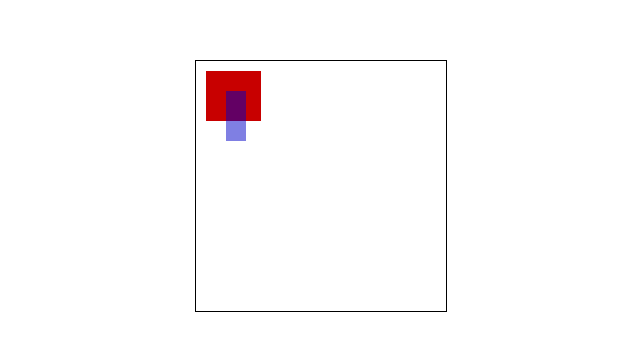
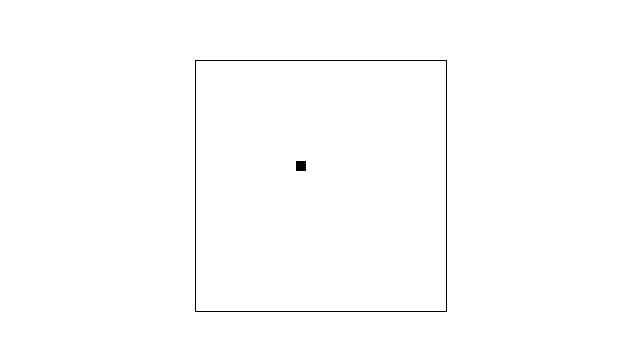
Before and after one commit to jvillarejo/SnakeHtml5, a plain HTML site: page test.html in a window 1280 px wide. Shown: the part 214-564 px from the top of the page, without its empty margins (319-959 px from the left). Drawn offline with Linux system fonts and the light colour scheme.

Commit message:
Snake test

```diff
--- a/test.html
+++ b/test.html
@@ -31,21 +31,103 @@
 	</style>
 	<script type="text/javascript">
 
-		function draw() {
+		const UP = 38;
+		const DOWN = 40;
+		const RIGHT = 39;
+		const LEFT = 37;
+
+		const SQUARE_WIDTH = 10;
+		const SQUARE_HEIGHT = 10;
+
+		const GAME_WIDTH = 250;
+		const GAME_HEIGHT = 250;
+
+		var speedY = 0;
+		var speedX = 0;
+
+		var x = 100;
+		var y = 100;
+
+		function init() {
+			document.onkeyup = onKeyUp;
+			setInterval(onInterval, 500);
+		}
+
+		function onKeyUp(e) {
+			resetSpeed();
+
+			if(e.keyCode == UP) {
+				speedY = -1;
+			}
+
+			if(e.keyCode == DOWN) {
+				speedY = 1;
+			}
+
+			if(e.keyCode == LEFT) {
+				speedX = -1;
+			}
+
+			if(e.keyCode == RIGHT) {
+				speedX = 1;
+			}
+
+		}
+
+		function resetSpeed() {
+			speedX = 0;
+			speedY = 0;
+		}
+
+		function onInterval() {
+			clearSquare();
+			updateInput();
+			validateWallsCollision();
+			drawSquare();
+
+		}
+
+		function validateWallsCollision() {
+			if(x > GAME_WIDTH) {
+				x = 0;
+			}
+
+			if(y > GAME_HEIGHT) {
+				y = 0;
+			}
+
+			if( y < 0 ) {
+				y = GAME_HEIGHT;
+			}
+
+			if( x < 0 ) {
+				x = GAME_WIDTH;
+			}
+		}
+
+		function updateInput() {
+			y+=speedY * SQUARE_HEIGHT;
+			x+=speedX * SQUARE_WIDTH;
+		}
+
+		function clearSquare() {
 			var canvas = document.getElementById('canvas');
 			if(canvas.getContext) {
 				var context = canvas.getContext("2d");
+				context.clearRect(x,y,SQUARE_WIDTH,SQUARE_HEIGHT);
+			}
+		}
 
-				context.fillStyle = "rgb(200,0,0)";
-				context.fillRect(10,10,55,50);
+		function drawSquare() {
+			var canvas = document.getElementById('canvas');
+			if(canvas.getContext) {
+				var context = canvas.getContext("2d");
+				context.fillRect(x,y,SQUARE_WIDTH,SQUARE_HEIGHT);
+			}
+		}
 
-				context.fillStyle = "rgba(0,0,200,0.5)";
-				context.fillRect(30,30,20,50);
-			}
-
-		}
 	</script>
-	<body onLoad="draw();">
+	<body onLoad="init()">
 		<div id="container">
 			<canvas id="canvas" width="250" height="250"></canvas>
 		</div>
```
